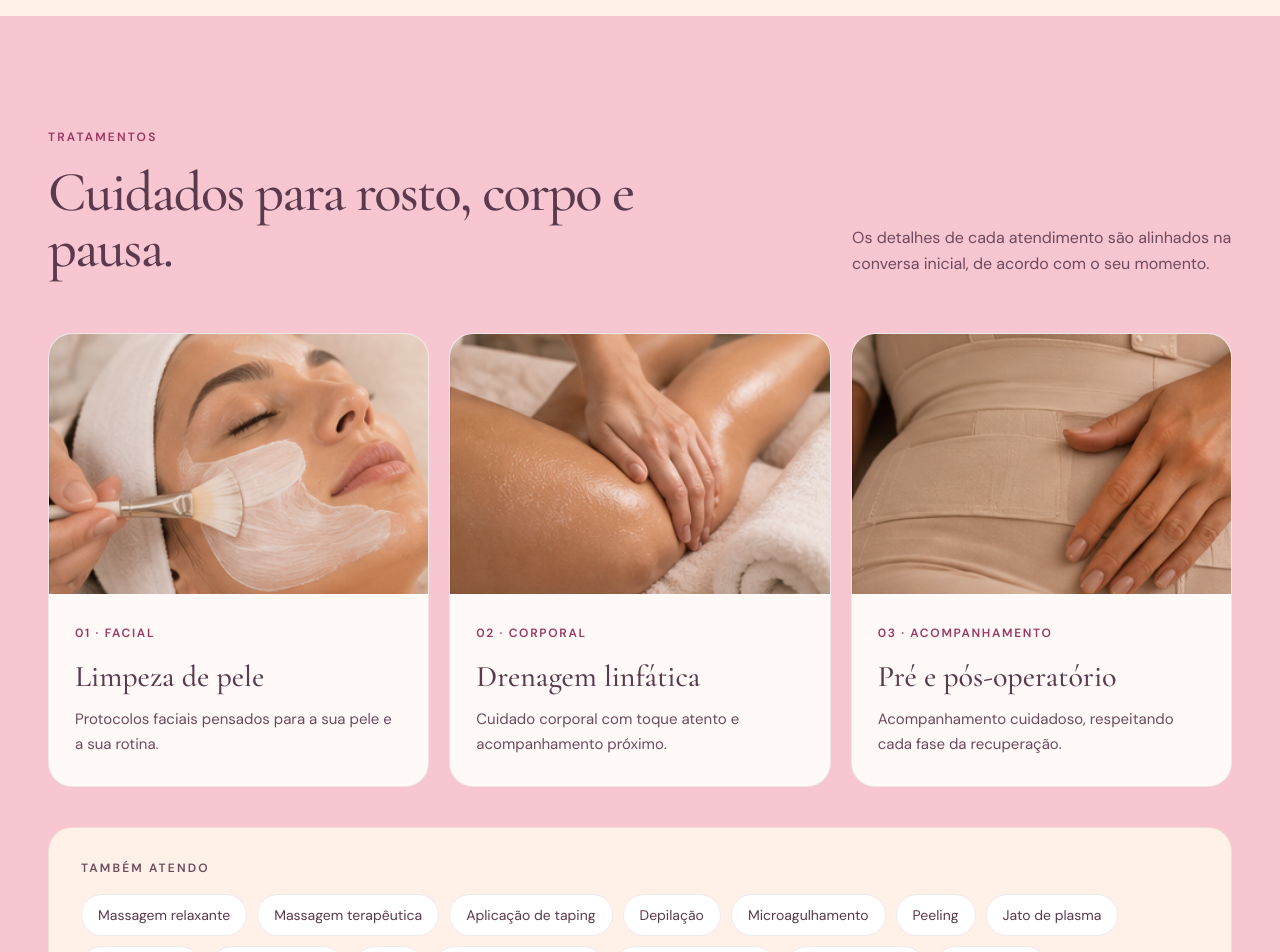
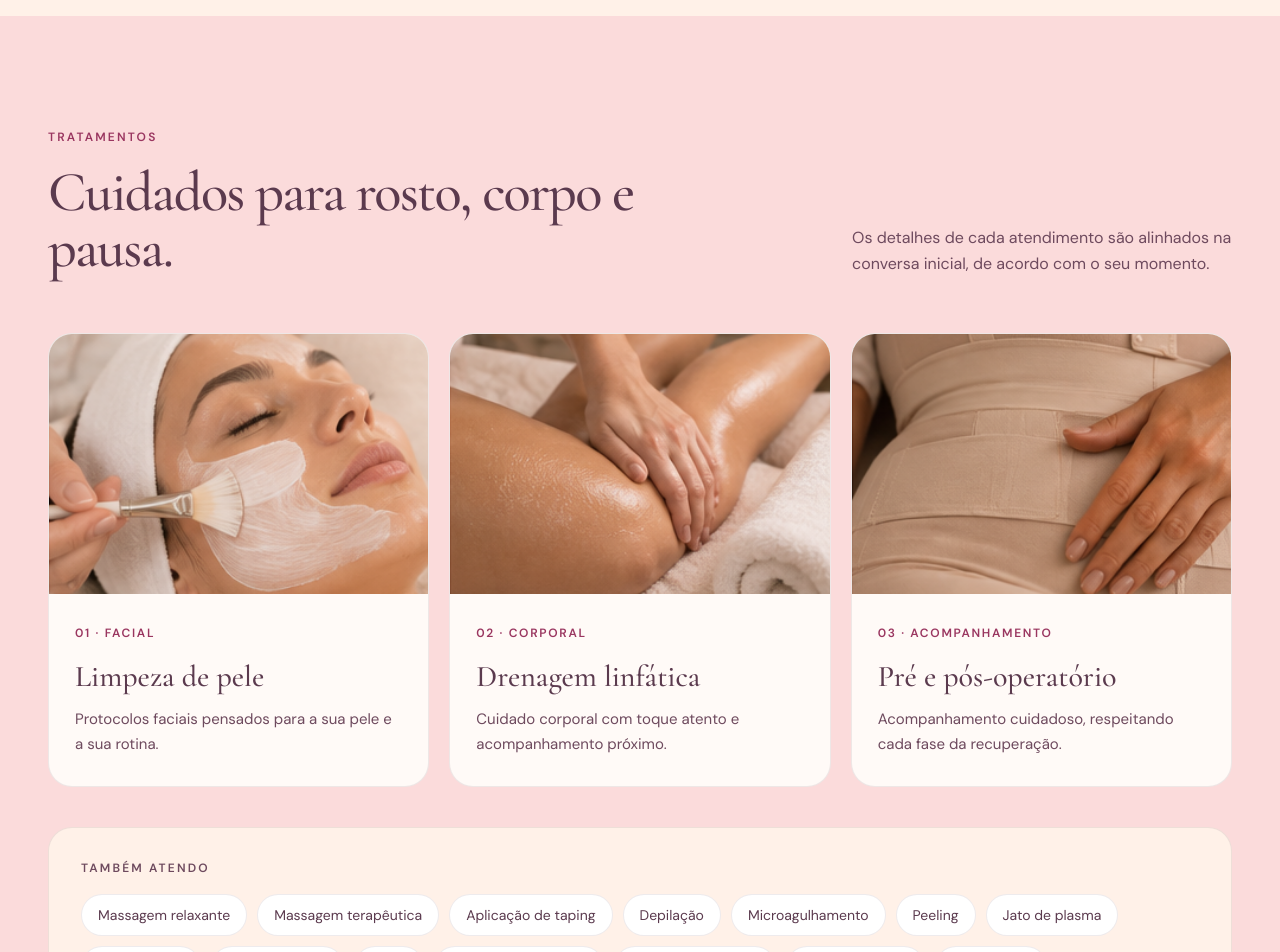
Before and after one commit to CassolEllen/estetica-malato, a React (Vite) app: page / in a window 1280 px wide. Shown: the part 1640-2592 px from the top of the page. Built offline with nearby package versions, Linux system fonts and the light colour scheme.

Commit message:
Suaviza o rosa de fundo da seção Tratamentos

```diff
--- a/src/secoes/Tratamentos.jsx
+++ b/src/secoes/Tratamentos.jsx
@@ -1,11 +1,12 @@
 import Foto from '../componentes/Foto'
+import Revelar from '../componentes/Revelar'
 import { outrosServicos, tratamentos } from '../dados/site'
 
 export default function Tratamentos() {
   return (
-    <section id="tratamentos" className="bg-papel-escuro py-24 md:py-28">
+    <section id="tratamentos" className="bg-rosa-fundo/50 py-24 md:py-28">
       <div className="conteiner">
-        <div className="mb-14 flex flex-wrap items-end justify-between gap-6">
+        <Revelar className="mb-14 flex flex-wrap items-end justify-between gap-6">
           <div className="max-w-[640px]">
             <p className="sobretitulo">Tratamentos</p>
             <h2 className="titulo-secao">Cuidados para rosto, corpo e pausa.</h2>
@@ -13,11 +14,16 @@ export default function Tratamentos() {
           <p className="m-0 max-w-[380px] text-base leading-relaxed text-suave">
             Os detalhes de cada atendimento são alinhados na conversa inicial, de acordo com o seu momento.
           </p>
-        </div>
+        </Revelar>
 
         <div className="grid gap-5 md:grid-cols-3">
-          {tratamentos.map((t) => (
-            <article key={t.titulo} className="group overflow-hidden rounded-3xl border border-tinta/10 bg-cartao">
+          {tratamentos.map((t, i) => (
+            <Revelar
+              key={t.titulo}
+              como="article"
+              atraso={i * 0.1}
+              className="group overflow-hidden rounded-3xl border border-tinta/10 bg-cartao"
+            >
               <div className="overflow-hidden">
                 <Foto
                   src={t.foto}
@@ -31,11 +37,11 @@ export default function Tratamentos() {
                 <h3 className="mt-2.5 mb-2 font-titulo text-[30px] font-medium">{t.titulo}</h3>
                 <p className="m-0 text-[15px] leading-relaxed text-suave">{t.texto}</p>
               </div>
-            </article>
+            </Revelar>
           ))}
         </div>
 
-        <div className="mt-10 rounded-3xl border border-tinta/10 bg-papel p-6 md:p-8">
+        <Revelar className="mt-10 rounded-3xl border border-tinta/10 bg-papel p-6 md:p-8">
           <p className="mb-[18px] text-xs font-semibold tracking-[0.18em] text-suave">TAMBÉM ATENDO</p>
           <ul className="m-0 flex list-none flex-wrap gap-2.5 p-0">
             {outrosServicos.map((s) => (
@@ -44,7 +50,7 @@ export default function Tratamentos() {
               </li>
             ))}
           </ul>
-        </div>
+        </Revelar>
       </div>
     </section>
   )
```
